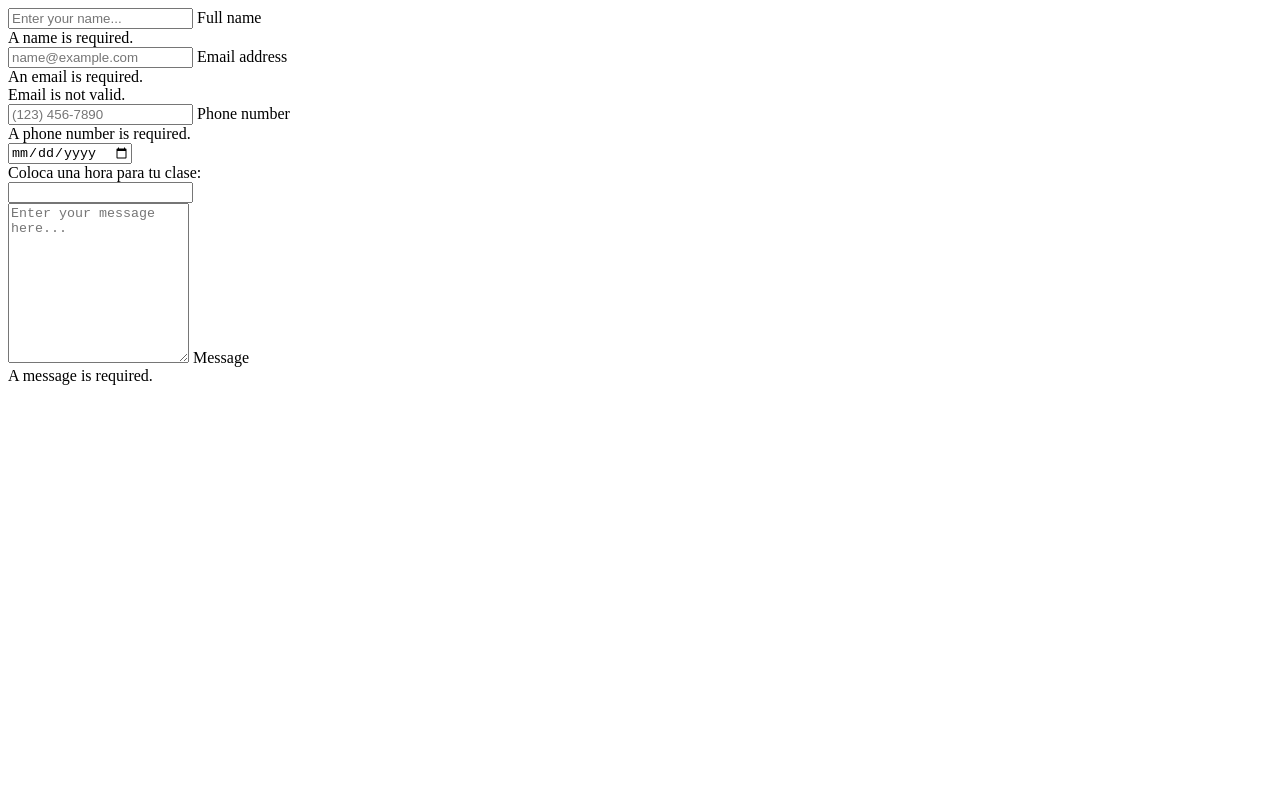
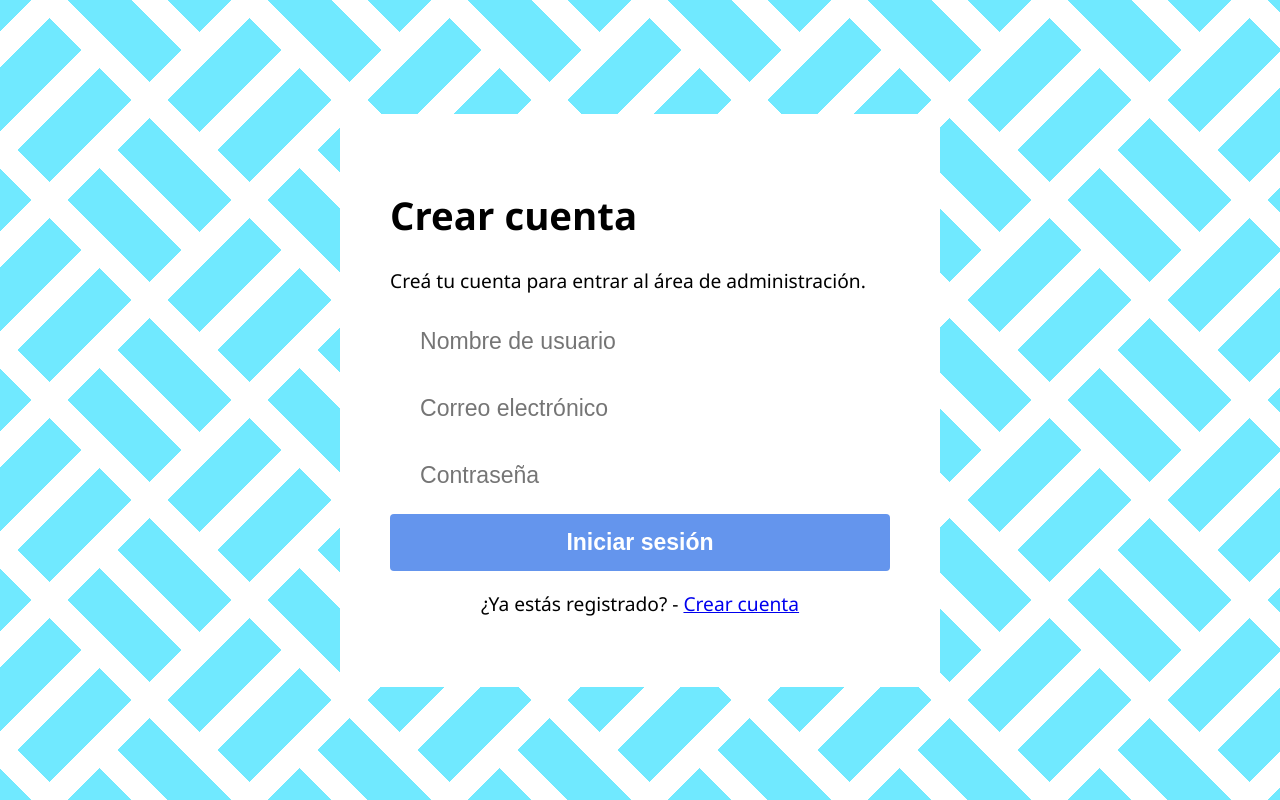
Before and after one commit to galemari/WebsiteMary, a plain HTML site: page client/registroUsuario.html in a window 1280 px wide. Drawn offline with Linux system fonts and the light colour scheme.

Commit message:
agregando hash y salt mas vista de registro

```diff
--- /dev/null
+++ b/client/assets/css/registro.css
@@ -0,0 +1,73 @@
+html {
+    /* Sacado de https://css-pattern.com/ */
+    --s: 200px; /* control the size */
+    --c: #fff; /* first color */
+
+    --_g: #0000 8%,var(--c) 0 17%,#0000 0 58%;
+    background:
+      linear-gradient(135deg,#0000 20.5%,var(--c) 0 29.5%,#0000 0) 0 calc(var(--s)/4),
+      linear-gradient( 45deg,var(--_g)) calc(var(--s)/2) 0,
+      linear-gradient(135deg,var(--_g),var(--c) 0 67%,#0000 0),
+      linear-gradient( 45deg,var(--_g),var(--c) 0 67%,#0000 0 83%,var(--c) 0 92%,#0000 0),
+      #1cddffa0; /* second color */
+    background-size: var(--s) var(--s);
+  }
+
+  body{
+    margin: 0;
+    font-family: 'Segoe UI', Tahoma, Geneva, Verdana, sans-serif;
+    display: flex;
+    justify-content: center;
+    align-items: center;
+    min-height: 100svh;
+    font-size: larger;
+  }
+
+  .form-container{
+    width: 500px;
+    background-color: white;
+    border-radius: 10px;
+    padding: 50px
+  }
+
+
+  form{
+    display: flex;
+    flex-direction: column;
+    gap: 10px;
+  }
+
+  form+p, form p {
+    text-align: center;
+  }
+
+  input, button{
+    border-radius: 4px;
+    border: unset;
+    padding: 15px 30px;
+    font-size: larger;
+  }
+
+  button{
+    background-color: #6495ed;
+    color: white;
+    font-weight: bold;
+    cursor: pointer;
+  }
+
+  .error{
+    color: rgb(255, 81, 81);
+  }
+
+  .escondido{
+    display: none;
+  }
+
+  .sr-only{
+    position:absolute;
+    left:-10000px;
+    top:auto;
+    width:1px;
+    height:1px;
+    overflow:hidden;
+  }
--- a/client/registroUsuario.html
+++ b/client/registroUsuario.html
@@ -1,32 +1,29 @@
-<form id="contactForm" data-sb-form-api-token="API_TOKEN">
-    <!-- Name input-->
-    <div class="form-floating mb-3">
-        <input class="form-control" id="name" type="text" placeholder="Enter your name..." data-sb-validations="required" />
-        <label for="name">Full name</label>
-        <div class="invalid-feedback" data-sb-feedback="name:required">A name is required.</div>
+<!DOCTYPE html>
+<html lang="en">
+<head>
+  <meta charset="UTF-8">
+  <meta name="viewport" content="width=device-width, initial-scale=1.0">
+  <title>Registro</title>
+  <link rel="stylesheet" href="./assets/css/registro.css">
+  <script src="register.js" defer></script>
+</head>
+<body>
+  <main>
+    <div class="form-container">
+      <h1>Crear cuenta</h1>
+      <p>Creá tu cuenta para entrar al área de administración.</p>
+      <form id="register-form">
+        <label for="user" class="sr-only">User</label>
+        <input type="text" name="user" id="user" placeholder="Nombre de usuario">
+        <label for="email" class="sr-only">Email</label>
+        <input type="email" name="email" id="email" placeholder="Correo electrónico">
+        <label for="password" class="sr-only">Password</label>
+        <input type="password" name="password" id="password" placeholder="Contraseña">
+        <button type="submit">Iniciar sesión</button>
+        <p class="error escondido">Error al registrarse</p>
+      </form>
+      <p>¿Ya estás registrado? - <a href="/">Crear cuenta</a></p>
     </div>
-    <!-- Email address input-->
-    <div class="form-floating mb-3">
-        <input class="form-control" id="email" type="email" placeholder="name@example.com" data-sb-validations="required,email" />
-        <label for="email">Email address</label>
-        <div class="invalid-feedback" data-sb-feedback="email:required">An email is required.</div>
-        <div class="invalid-feedback" data-sb-feedback="email:email">Email is not valid.</div>
-    </div>
-    <!-- Phone number input-->
-    <div class="form-floating mb-3">
-        <input class="form-control" id="phone" type="tel" placeholder="(123) 456-7890" data-sb-validations="required" />
-        <label for="phone">Phone number</label>
-        <div class="invalid-feedback" data-sb-feedback="phone:required">A phone number is required.</div>
-    </div>
-    <!-- Date input-->
-    <div class="form-floating mb-3">
-      <input type="date">
-      <div>Coloca una hora para tu clase: <!--enlaza agendarhora.html aqui--></div>
-      <input type="datetime">
-  </div>
-    <!-- Message input-->
-    <div class="form-floating mb-3">
-        <textarea class="form-control" id="message" type="text" placeholder="Enter your message here..." style="height: 10rem" data-sb-validations="required"></textarea>
-        <label for="message">Message</label>
-        <div class="invalid-feedback" data-sb-feedback="message:required">A message is required.</div>
-    </div>
+  </main>
+</body>
+</html>
--- a/server/routes/login.routes.js
+++ b/server/routes/login.routes.js
@@ -1,6 +1,12 @@
 import express from "express";
 const router = express.Router();
+import { loginUser } from "../controllers/login.controller";
+import { methods as authentication } from "../controllers/authentication.controller.js";
 
+
+router.post('/', authentication.login);
+
+router.post('/',authentication.register);
 
 
 
--- a/server/routes/registro.routes.js
+++ b/server/routes/registro.routes.js
@@ -7,7 +7,7 @@ import { removeUser } from "../controllers/registro.controller.js";
 //CRUD
 
 // Create
-router.post('/',crearUsuario);
+router.post('/',crearUsuario.register);
 
 // Read
 router.get('/', getUsers );
```
Also changed, not shown: client/assets/registroUsuario.js (added, +22 -0 lines), server/controllers/authentication.controller.js (added, +68 -0 lines), server/controllers/logout.controller.js (added), server/routes/logout.routes.js (added).
